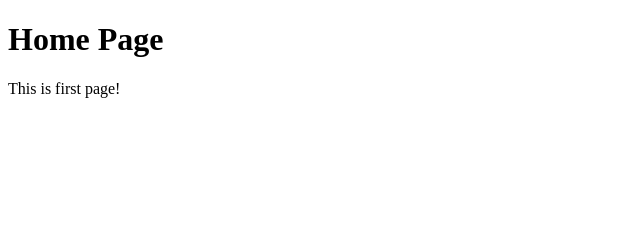
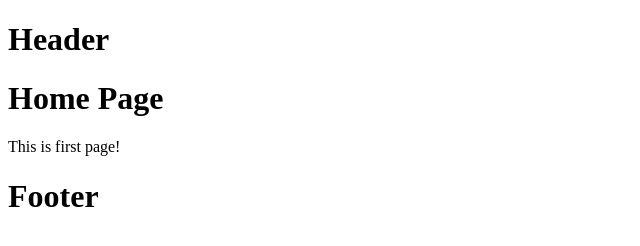
Before and after one commit to denverden/rslang, a website built with webpack: page src/index.html in a window 1280 px wide. Shown: the whole page, without its empty margins (0-640 px from the left). Built offline with nearby package versions, Linux system fonts and the light colour scheme.

Commit message:
feat: added structure elements

```diff
--- a/src/components/App.js
+++ b/src/components/App.js
@@ -1,4 +1,5 @@
-import homePage from './home-page/HomePage';
+import header from './header/Header';
+import footer from './footer/Footer';
 import Routing from './routing/Routing';
 import routes from './routing/routesData';
 
@@ -21,7 +22,8 @@ class App {
 
 const app = new App({
   components: [
-    homePage,
+    header,
+    footer,
   ],
   routes,
 });
--- /dev/null
+++ b/src/components/footer/Footer.js
@@ -0,0 +1,10 @@
+import Component from '../Component';
+
+class Footer extends Component { }
+
+const footer = new Footer({
+  selector: 'footer',
+  template: '<h1>Footer</h1>',
+});
+
+export default footer;
--- /dev/null
+++ b/src/components/header/Header.js
@@ -0,0 +1,10 @@
+import Component from '../Component';
+
+class Header extends Component { }
+
+const header = new Header({
+  selector: 'header',
+  template: '<h1>Header</h1><menu></menu>',
+});
+
+export default header;
--- a/src/index.html
+++ b/src/index.html
@@ -7,6 +7,8 @@
     <link rel="icon" href="favicon.ico" type="image/x-icon">
   </head>
   <body>
+    <header></header>
     <main></main>
+    <footer></footer>
   </body>
 </html>
```
